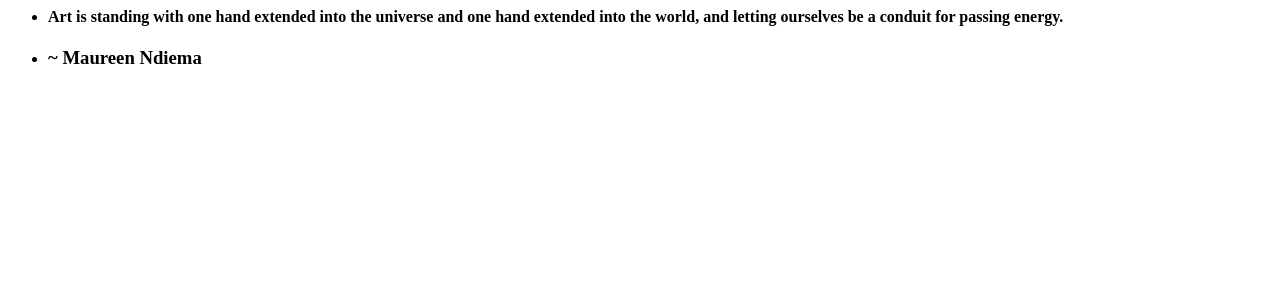
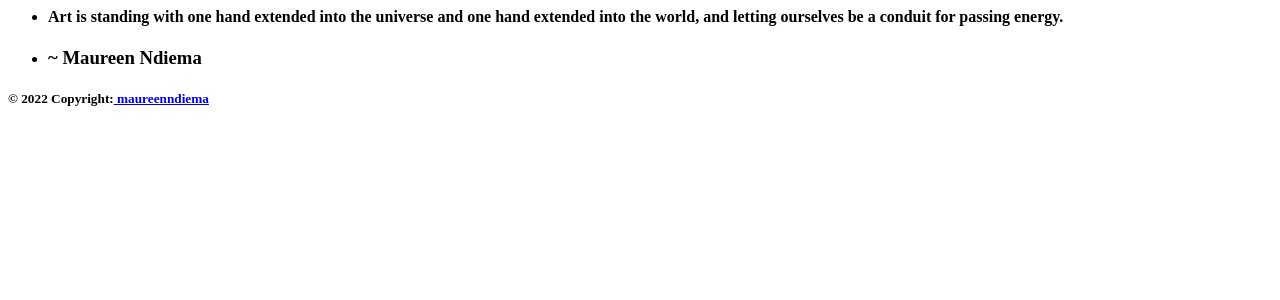
Before and after one commit to maureenndiema/Artsy-Gallery, a Django app: template artsy/gallery/templates/footer.html in a window 1280 px wide. Shown: the top 300 px of the page. Run offline with Django 4.2, Linux system fonts and the light colour scheme; the template is opened without the code that fills it, so the values that code supplies are empty.

Commit message:
add footer copyright

```diff
--- a/artsy/gallery/templates/footer.html
+++ b/artsy/gallery/templates/footer.html
@@ -30,3 +30,24 @@
             <a href="#" type="button" class="btn-floating">
               <i class="fab circle-icon fa-twitter fa-3x mr-2 blue-text"></i>
             </a>
+            <!--Youtube +-->
+          <a href="#" type="button" class="btn-floating">
+            <i class="fab circle-icon fa-youtube fa-3x mr-2 red-text"></i>
+          </a>
+          <!--Instagram +-->
+          <a href="#" type="button" class="btn-floating">
+            <i class="fab circle-icon fa-instagram fa-3x mr-2 green-text"></i>
+          </a>
+          <!--Linkedin-->
+          <a href="#" type="button" class="btn-floating">
+            <i class="fab circle-icon fa-linkedin-in fa-3x text-secondary"></i>
+          </a>
+        </div>
+      </div>
+    </div>
+  </div>
+  <!-- copyright -->
+  <div class="footer-copyright text-center py-3">
+    <h5>© 2022 Copyright:<a href="#"> maureenndiema</a></h5>
+  </div>
+</footer>
```
